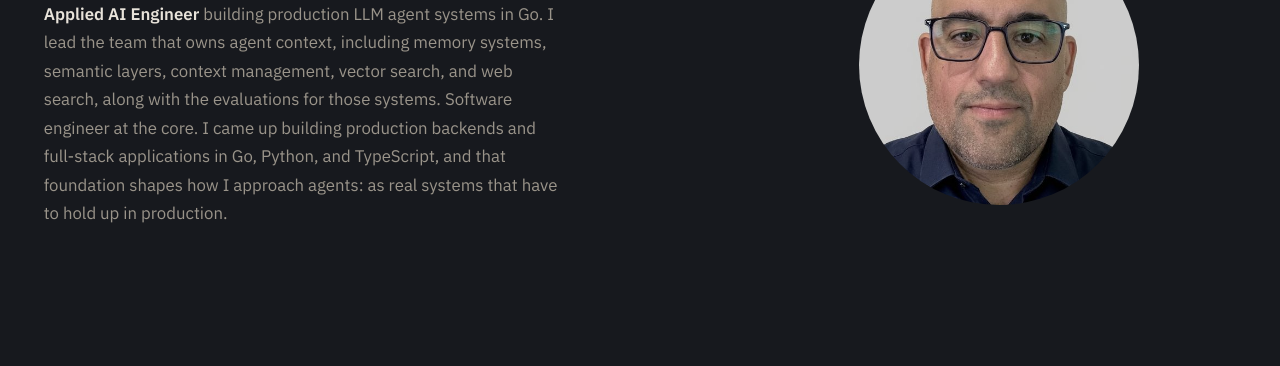
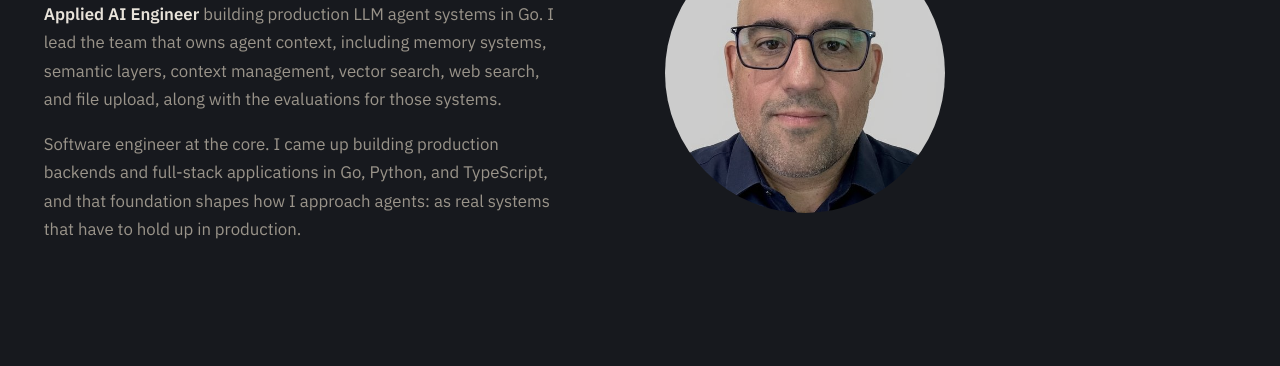
Before and after one commit to aryan-binazir/aryan-binazir.github.io, a plain HTML site: page index.html in a window 1280 px wide. Shown: the part 276-642 px from the top of the page. Drawn offline with nearby package versions, Linux system fonts and the light colour scheme; a web font is replaced by a local one.

Commit message:
chore(no-ticket): Update homepage intro and tighten hero layout
Co-Authored-By: Claude Opus 5.5 <noreply@anthropic.com>

```diff
--- a/index.html
+++ b/index.html
@@ -182,8 +182,9 @@
       }
       .hero-grid {
         display: grid;
-        grid-template-columns: 1.2fr 0.8fr;
-        gap: clamp(2rem, 5vw, 4rem);
+        grid-template-columns: minmax(0, 34rem) 280px;
+        justify-content: start;
+        gap: clamp(2rem, 6vw, 6rem);
         align-items: center;
       }
       .hero-copy {
@@ -525,11 +526,14 @@
               <p class="lede" data-reveal style="--delay: 0.08s">
                 <span class="role">Applied AI Engineer</span> building production LLM agent
                 systems in Go. I lead the team that owns agent context, including memory
-                systems, semantic layers, context management, vector search, and web search,
-                along with the evaluations for those systems. Software engineer at the core.
-                I came up building production backends and full-stack applications in Go,
-                Python, and TypeScript, and that foundation shapes how I approach agents: as
-                real systems that have to hold up in production.
+                systems, semantic layers, context management, vector search, web search, and
+                file upload, along with the evaluations for those systems.
+              </p>
+              <p class="lede" data-reveal style="--delay: 0.12s">
+                Software engineer at the core. I came up building production backends and
+                full-stack applications in Go, Python, and TypeScript, and that foundation
+                shapes how I approach agents: as real systems that have to hold up in
+                production.
               </p>
             </div>
             <figure class="portrait" data-reveal style="--delay: 0.2s">
```
